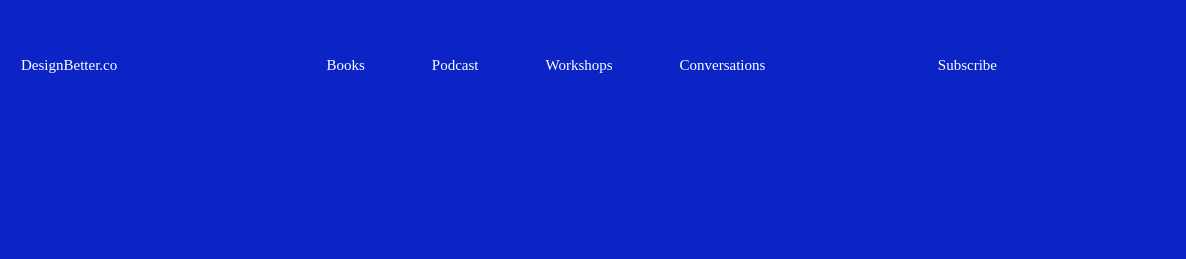
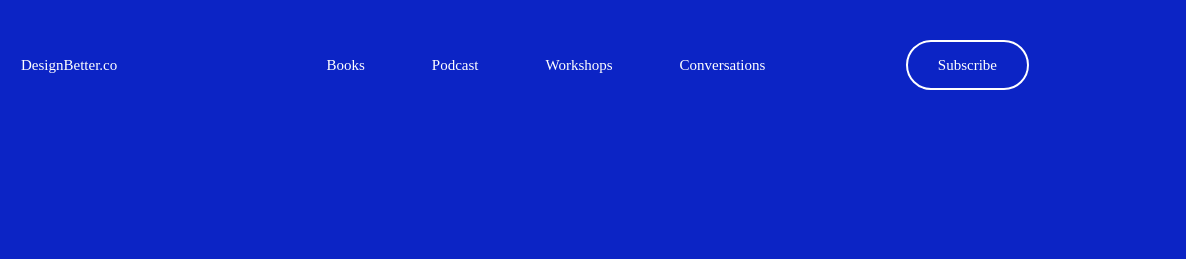
Before and after one commit to DM-16/design-better, a plain HTML site: page index.html in a window 1280 px wide. Shown: the top 259 px of the page, 94-1280 px from the left. Drawn offline with Linux system fonts and the light colour scheme.

Commit message:
finished

```diff
--- a/index.html
+++ b/index.html
@@ -37,7 +37,7 @@
             </li>
         </ul>
         <div class="sub">
-            <a href="" class="sub-buttosn">Subscribe</a>
+            <a href="" class="sub-button">Subscribe</a>
         </div>
     </header>
     <section class="section-1 fbox">
```
